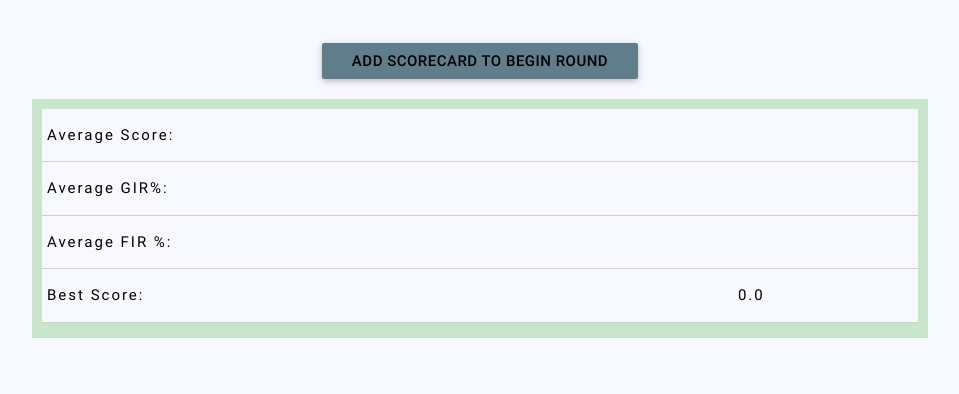
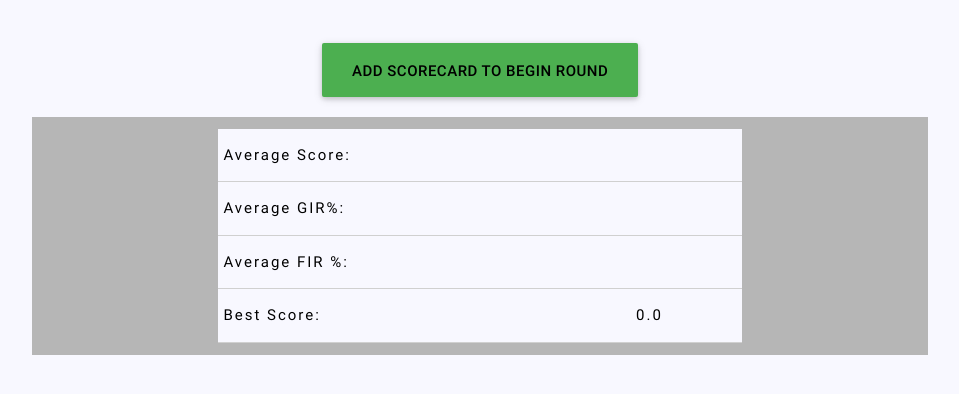
Before and after one commit to pnitto/Golf_Project, a Django app: a page that uses app/golf_project/golf_app/templates/home.html in a window 1280 px wide. Shown: the part 187-581 px from the top of the page, without its empty margins (160-1119 px from the left). Run offline with Django 3.2, Linux system fonts and the light colour scheme; parts of the project's set-up code (start-up, migrations or seed data) failed here and were passed over; some libraries are stand-ins or nearby versions.

Commit message:
Added green button and other formatting to  home page

```diff
--- a/app/golf_project/golf_app/static/css/style.css
+++ b/app/golf_project/golf_app/static/css/style.css
@@ -17,15 +17,16 @@
 table.bordered {
     background-color: ghostwhite;
     border: 2px white;
+    width: 60%;
+    height: 70%;
+    padding-right: 10px;
+    padding-left: 10px;
 }
 
 table td {
     color: black;
     vertical-align: bottom;
     letter-spacing: 2px;
-}
-table th {
-    border: solid black;
 }
 body {
     background-color: ghostwhite;
@@ -41,21 +42,27 @@ nav.top-nav {
     color: white;
 }
 
+a.scorecard-list {
+    color: #388E3C;
+}
+
+.scorecard-list {
+    color: #212121;
+    padding-top: 40px;
+}
+
 button.delete {
     color: white;
     background-color: red;
 }
 
-a.scorecard-list {
-    color: greenyellow;
+button.add-scorecard {
+    background-color: blue;
+    color: white;
 }
 
 .login-register {
     padding: 20px;
-}
-button.add-scorecard {
-    background-color: blue;
-    color: white;
 }
 
 .scorecard-button-hole {
@@ -87,14 +94,13 @@ label {
 }
 
 .container {
-    background-color: #C8E6C9;
-    padding: 10px;
-    padding-bottom: 15px;
+    background-color: #B6B6B6;
+    left-padding: 12px;
+    right-padding: 12px;
+    padding: 12px;
 }
 
-.scorecard-list-title {
-    color: #212121;
-}
+
 
 .begin-round {
     background-color: #607D8B;
@@ -113,7 +119,7 @@ form.login {
     color: black;
 }
 .timestamp-sc {
-    color: white;
+    color: black;
 }
 
 h1.Comment-title {
--- a/app/golf_project/golf_app/templates/home.html
+++ b/app/golf_project/golf_app/templates/home.html
@@ -49,7 +49,7 @@
     <h1 align="center" class="welcome-font"> Welcome {{ user.username }}!</h1>
     {% endblock %}
   <div align="center">
-    <strong><button class="btn begin-round"><a class="black-text" href="{% url 'golf_app:scorecard_history' %}">Add Scorecard to Begin&nbsp;Round</a></button></strong>
+    <button class="waves-effect light green waves-dark btn-large gray begin-round"><a class="black-text" href="{% url 'golf_app:scorecard_history' %}"><strong>Add Scorecard to Begin Round</strong></a></button>
   </div>
     {% block content %}
     {% endblock %}
```
Also changed, not shown: app/golf_project/golf_app/templates/golf_app/scorecard_list.html (+12 -3 lines).
